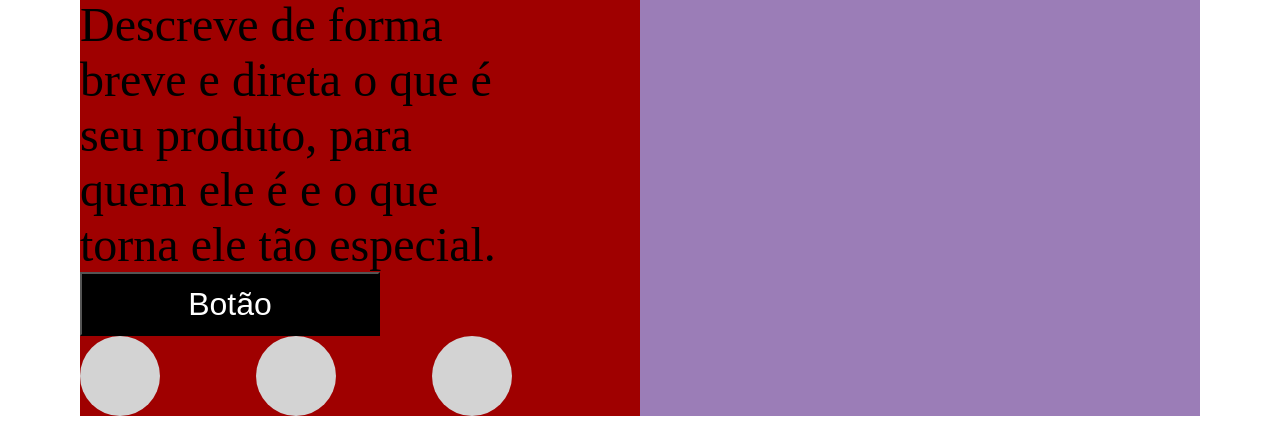
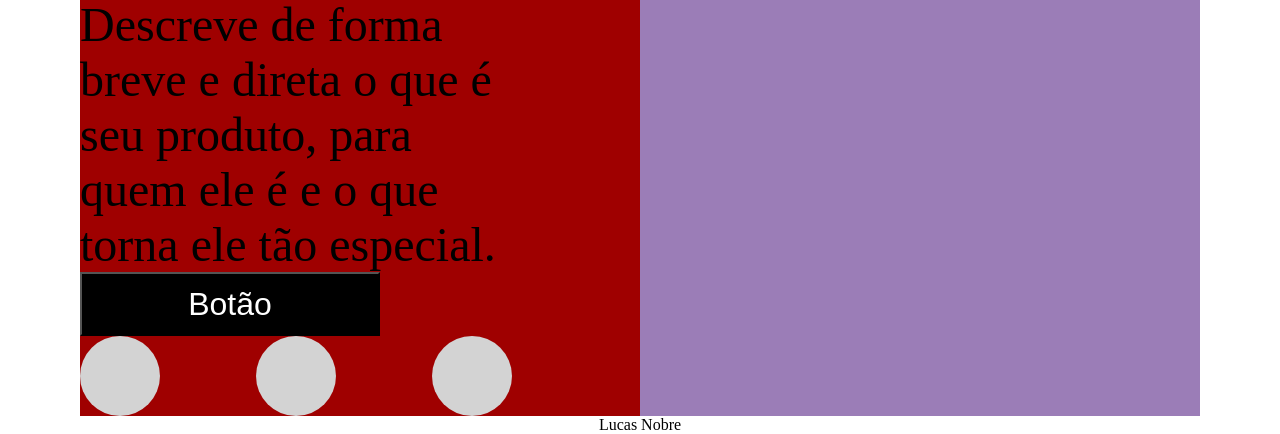
Before and after one commit to lucsnobre/lay-out, a plain HTML site: page index.html in a window 1280 px wide. Shown: the part 538-972 px from the top of the page. Drawn offline with Linux system fonts and the light colour scheme.

Commit message:
paco ou berro

```diff
--- a/index.html
+++ b/index.html
@@ -35,6 +35,8 @@
         </div>
         <div class="destaque"></div>
     </main>
-    <footer></footer>
+    <footer>
+        Lucas Nobre
+    </footer>
 </body>
 </html>
--- a/style.css
+++ b/style.css
@@ -91,5 +91,7 @@
 
 footer{
 height: 100px;
-background-color: rgb(223, 178, 255);
+display: flex;
+justify-content: center;
+align-items: center;
 }
```
